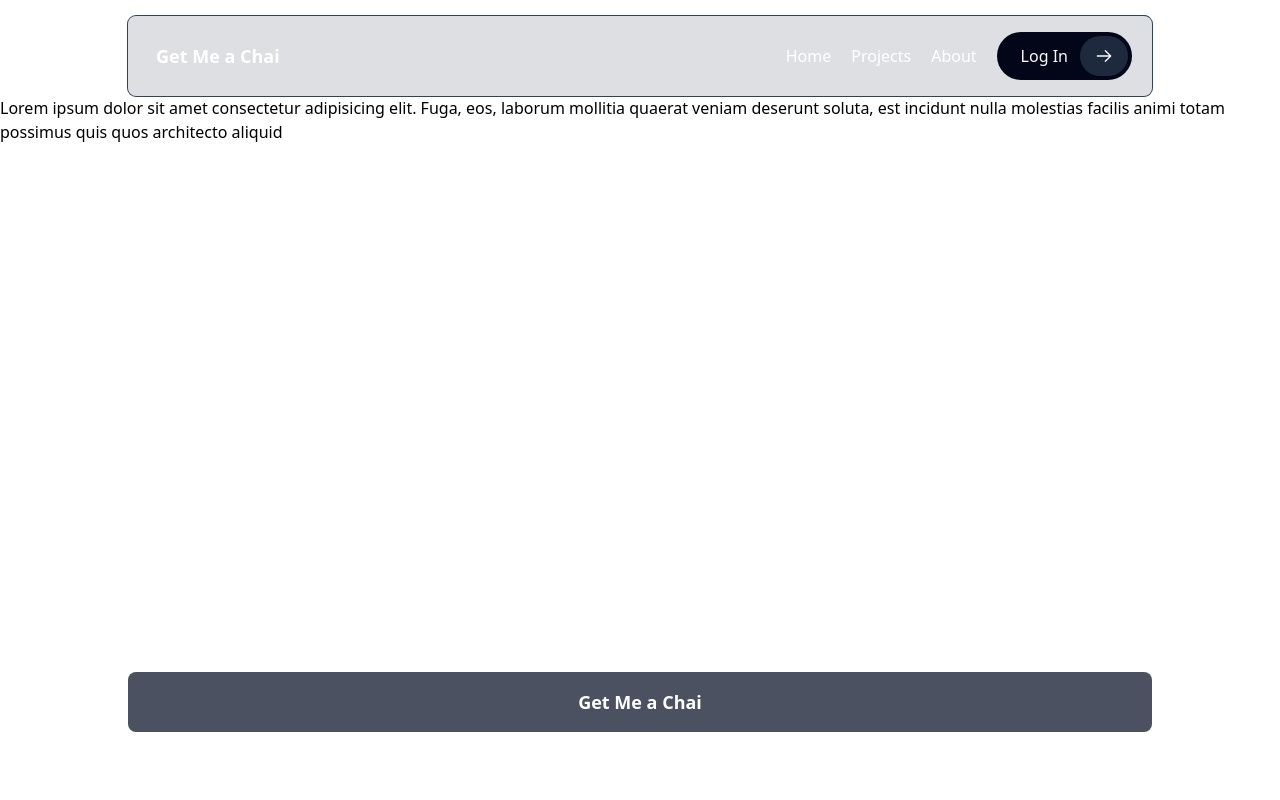
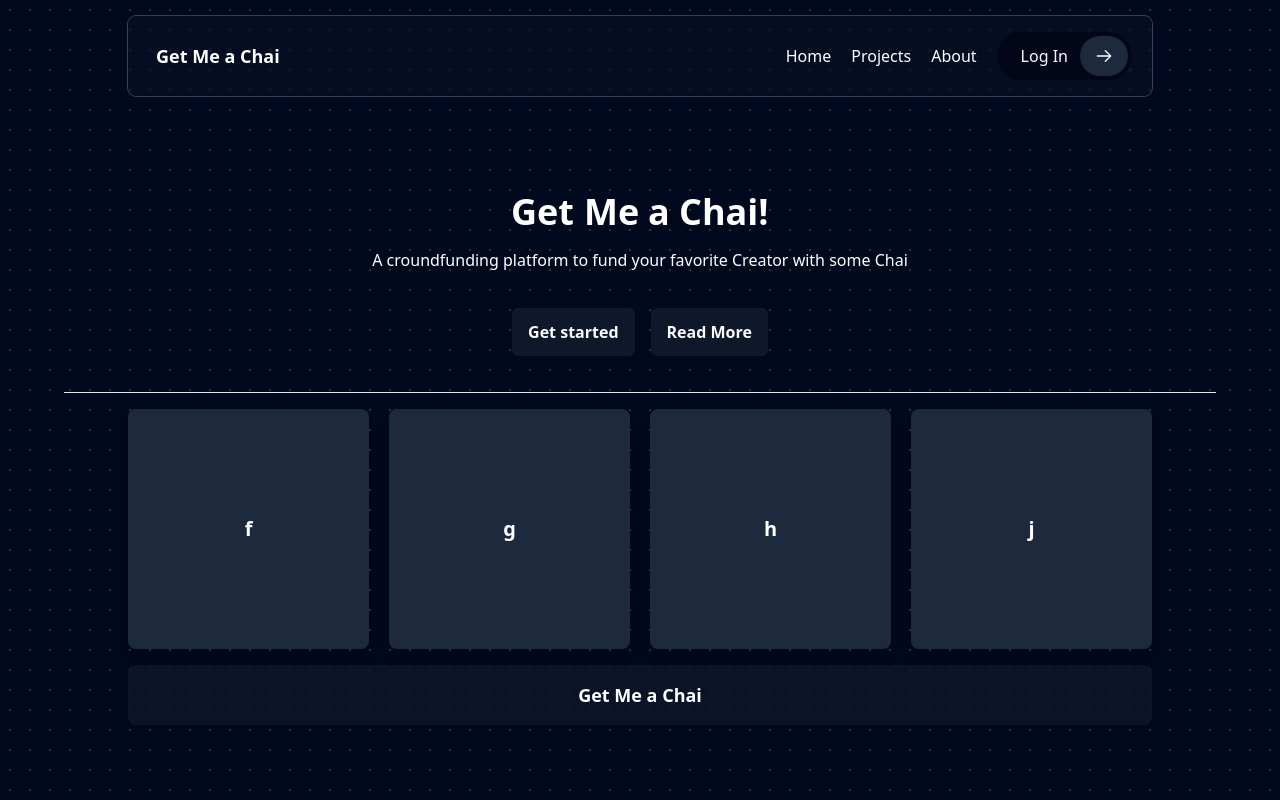
Before and after one commit to harshchill/getmea-chai, a Next.js app: page / in a window 1280 px wide. Shown: the top 800 px of the page. Built offline with nearby package versions, Linux system fonts and the light colour scheme.

Commit message:
Made the basic structure of Hero section : to add - cards and  others and login page

```diff
--- a/app/globals.css
+++ b/app/globals.css
@@ -1 +1,5 @@
 @import "tailwindcss";
+
+.cards {
+  @apply w-4/5 h-[30vh] bg-slate-800 rounded-lg shadow-lg flex items-center justify-center text-white text-xl font-semibold;
+}
--- a/app/layout.js
+++ b/app/layout.js
@@ -23,11 +23,11 @@ export default function RootLayout({ children }) {
     <html lang="en">
       <body
         className={`${geistSans.variable} ${geistMono.variable} antialiased`}
-         // Add this line
+        // Add this line
       >
         <div>
-
           <Nav />
+          <div className="absolute top-0 z-[-2] text-white h-[200vh] w-screen bg-[#000000] bg-[radial-gradient(#ffffff33_1px,#00091d_1px)] bg-[size:20px_20px]"></div>
           {children}
           <Footer />
         </div>
--- /dev/null
+++ b/app/login/page.js
@@ -0,0 +1,11 @@
+import React from 'react'
+
+const page = () => {
+  return (
+    <div>
+      login page
+    </div>
+  )
+}
+
+export default page
--- a/app/page.js
+++ b/app/page.js
@@ -1,11 +1,43 @@
+import BlurText from "@/components/BlurText";
+import Link from "next/link";
 
 export default function Home() {
   return (
-    <main className="min-h-[70vh]">
+    <main className="">
 
-      Lorem ipsum dolor sit amet consectetur adipisicing elit. Fuga, eos,
-      laborum mollitia quaerat veniam deserunt soluta, est incidunt nulla
-      molestias facilis animi totam possimus quis quos architecto aliquid
+      <div className="flex flex-col gap-4 items-center justify-center mt-24 text-white ">
+        <BlurText
+          text="Get Me a Chai!"
+          delay={250}
+          animateBy="words"
+          direction="top"
+          className="text-4xl text-white font-bold "
+        />
+        <div>
+          A croundfunding platform to fund your favorite Creator with some Chai
+        </div>
+        <div className="buttons flex  gap-4 m-5">
+          <button className="group relative z-0 h-12 overflow-hidden overflow-x-hidden rounded-md bg-slate-900 px-4 py-1 text-neutral-50">
+            <span className="relative z-10 font-semibold">Get started</span>
+            <span className="absolute inset-0 overflow-hidden rounded-md">
+              <span className="absolute left-0 aspect-square w-full origin-center translate-x-full rounded-full bg-emerald-400 transition-all duration-500 group-hover:-translate-x-0 group-hover:scale-150"></span>
+            </span>
+          </button>
+          <button className="group relative h-12 overflow-hidden overflow-x-hidden rounded-md bg-slate-900 px-4 py-1 text-neutral-50">
+            <span className="relative z-10 font-semibold">Read More</span>
+            <span className="absolute inset-0 overflow-hidden rounded-md">
+              <span className="absolute left-0 aspect-square w-full origin-center -translate-x-full rounded-full bg-emerald-400 transition-all duration-500 group-hover:-translate-x-0 group-hover:scale-150"></span>
+            </span>
+          </button>
+        </div>
+        <div className="line h-[1px] w-[90%] mx-auto bg-slate-200"></div>
+        <div className="container w-full md:w-[80%] flex flex-col md:flex-row justify-center items-center gap-5">
+          <div className="cards">f</div>
+          <div className="cards">g</div>
+          <div className="cards">h</div>
+          <div className="cards">j</div>
+        </div>
+      </div>
     </main>
   );
 }
--- /dev/null
+++ b/components/BlurText.js
@@ -0,0 +1,116 @@
+"use client"
+import { motion } from 'framer-motion';
+import { useEffect, useRef, useState, useMemo } from 'react';
+
+const buildKeyframes = (from, steps) => {
+  const keys = new Set([
+    ...Object.keys(from),
+    ...steps.flatMap((s) => Object.keys(s)),
+  ]);
+
+  const keyframes = {};
+  keys.forEach((k) => {
+    keyframes[k] = [from[k], ...steps.map((s) => s[k])];
+  });
+  return keyframes;
+};
+
+const BlurText = ({
+  text = '',
+  delay = 200,
+  className = '',
+  animateBy = 'words',
+  direction = 'top',
+  threshold = 0.1,
+  rootMargin = '0px',
+  animationFrom,
+  animationTo,
+  easing = (t) => t,
+  onAnimationComplete,
+  stepDuration = 0.35,
+}) => {
+  const elements = animateBy === 'words' ? text.split(' ') : text.split('');
+  const [inView, setInView] = useState(false);
+  const ref = useRef(null);
+
+  useEffect(() => {
+    if (!ref.current) return;
+    const observer = new IntersectionObserver(
+      ([entry]) => {
+        if (entry.isIntersecting) {
+          setInView(true);
+          observer.unobserve(ref.current);
+        }
+      },
+      { threshold, rootMargin }
+    );
+    observer.observe(ref.current);
+    return () => observer.disconnect();
+    // eslint-disable-next-line react-hooks/exhaustive-deps
+  }, [threshold, rootMargin]);
+
+  const defaultFrom = useMemo(
+    () =>
+      direction === 'top'
+        ? { filter: 'blur(10px)', opacity: 0, y: -50 }
+        : { filter: 'blur(10px)', opacity: 0, y: 50 },
+    [direction]
+  );
+
+  const defaultTo = useMemo(
+    () => [
+      {
+        filter: 'blur(5px)',
+        opacity: 0.5,
+        y: direction === 'top' ? 5 : -5,
+      },
+      { filter: 'blur(0px)', opacity: 1, y: 0 },
+    ],
+    [direction]
+  );
+
+  const fromSnapshot = animationFrom ?? defaultFrom;
+  const toSnapshots = animationTo ?? defaultTo;
+
+  const stepCount = toSnapshots.length + 1;
+  const totalDuration = stepDuration * (stepCount - 1);
+  const times = Array.from({ length: stepCount }, (_, i) =>
+    stepCount === 1 ? 0 : i / (stepCount - 1)
+  );
+
+  return (
+    <p
+      ref={ref}
+      className={`blur-text ${className} flex flex-wrap`}
+    >
+      {elements.map((segment, index) => {
+        const animateKeyframes = buildKeyframes(fromSnapshot, toSnapshots);
+
+        const spanTransition = {
+          duration: totalDuration,
+          times,
+          delay: (index * delay) / 1000,
+        };
+        (spanTransition).ease = easing;
+
+        return (
+          <motion.span
+            className="inline-block will-change-[transform,filter,opacity]"
+            key={index}
+            initial={fromSnapshot}
+            animate={inView ? animateKeyframes : fromSnapshot}
+            transition={spanTransition}
+            onAnimationComplete={
+              index === elements.length - 1 ? onAnimationComplete : undefined
+            }
+          >
+            {segment === ' ' ? '\u00A0' : segment}
+            {animateBy === 'words' && index < elements.length - 1 && '\u00A0'}
+          </motion.span>
+        );
+      })}
+    </p>
+  );
+};
+
+export default BlurText;
--- a/components/Footer.js
+++ b/components/Footer.js
@@ -1,14 +1,14 @@
-import React from 'react'
+import React from "react";
 
 const Footer = () => {
   return (
-    <footer className=' w-4/5 flex justify-center items-center gap-20 mx-auto mt-4 px-5 p-4 bg-slate-900/75 rounded-lg text-white'>
-        <div>
-            <span className='text-lg font-bold mx-4'>Get Me a Chai</span>
-        </div>
+    <footer className=" w-4/5 flex justify-center items-center gap-20 mx-auto mt-4 px-5 p-4 bg-slate-900/75 rounded-lg text-white">
+      <div>
+        <span className="text-lg font-bold mx-4">Get Me a Chai</span>
 
+      </div>
     </footer>
-  )
-}
+  );
+};
 
-export default Footer
+export default Footer;
--- a/components/Navbar.js
+++ b/components/Navbar.js
@@ -1,5 +1,5 @@
 import React from "react";
-import ShinyText from "./ShinyText";
+import Link from "next/link";
 
 const Nav = () => {
   return (
@@ -11,7 +11,8 @@ const Nav = () => {
         <span className="cursor-pointer hover:text-slate-400">Home</span>
         <span className="cursor-pointer hover:text-slate-400">Projects</span>
         <span className="cursor-pointer hover:text-slate-400">About</span>
-        <button className="group relative inline-flex h-[calc(44px+4px)] items-center justify-center rounded-full bg-slate-950 py-1 pl-6 pr-14 font-medium text-neutral-50">
+
+        <button  className="group relative inline-flex h-[calc(44px+4px)] items-center justify-center rounded-full bg-slate-950 py-1 pl-6 pr-14 font-medium text-neutral-50">
           <span className="z-10 pr-2">Log In</span>
           <div className="absolute right-1 inline-flex h-10 w-12 items-center justify-end rounded-full bg-slate-800 transition-[width] group-hover:w-[calc(100%-8px)]">
             <div className="mr-3.5 flex items-center justify-center">
--- a/components/ShinyText.js
+++ /dev/null
@@ -1,37 +0,0 @@
-const ShinyText = ({ text, disabled = false, speed = 5, className = '' }) => {
-  const animationDuration = `${speed}s`;
-
-  return (
-    <div
-      className={`text-[#b5b5b5a4] bg-clip-text inline-block ${disabled ? '' : 'animate-shine'} ${className}`}
-      style={{
-        backgroundImage: 'linear-gradient(120deg, rgba(255, 255, 255, 0) 40%, rgba(255, 255, 255, 0.8) 50%, rgba(255, 255, 255, 0) 60%)',
-        backgroundSize: '200% 100%',
-        WebkitBackgroundClip: 'text',
-        animationDuration: animationDuration,
-      }}
-    >
-      {text}
-    </div>
-  );
-};
-
-export default ShinyText;
-
-// tailwind.config.js
-// module.exports = {
-//   theme: {
-//     extend: {
-//       keyframes: {
-//         shine: {
-//           '0%': { 'background-position': '100%' },
-//           '100%': { 'background-position': '-100%' },
-//         },
-//       },
-//       animation: {
-//         shine: 'shine 5s linear infinite',
-//       },
-//     },
-//   },
-//   plugins: [],
-// };
--- a/package.json
+++ b/package.json
@@ -10,6 +10,7 @@
   },
   "dependencies": {
     "@react-three/fiber": "^9.2.0",
+    "framer-motion": "^12.23.11",
     "next": "15.4.4",
     "ogl": "^1.0.11",
     "react": "19.1.0",
```
Also changed, not shown: 1 other file (tests, documents, lock files or other folders).
